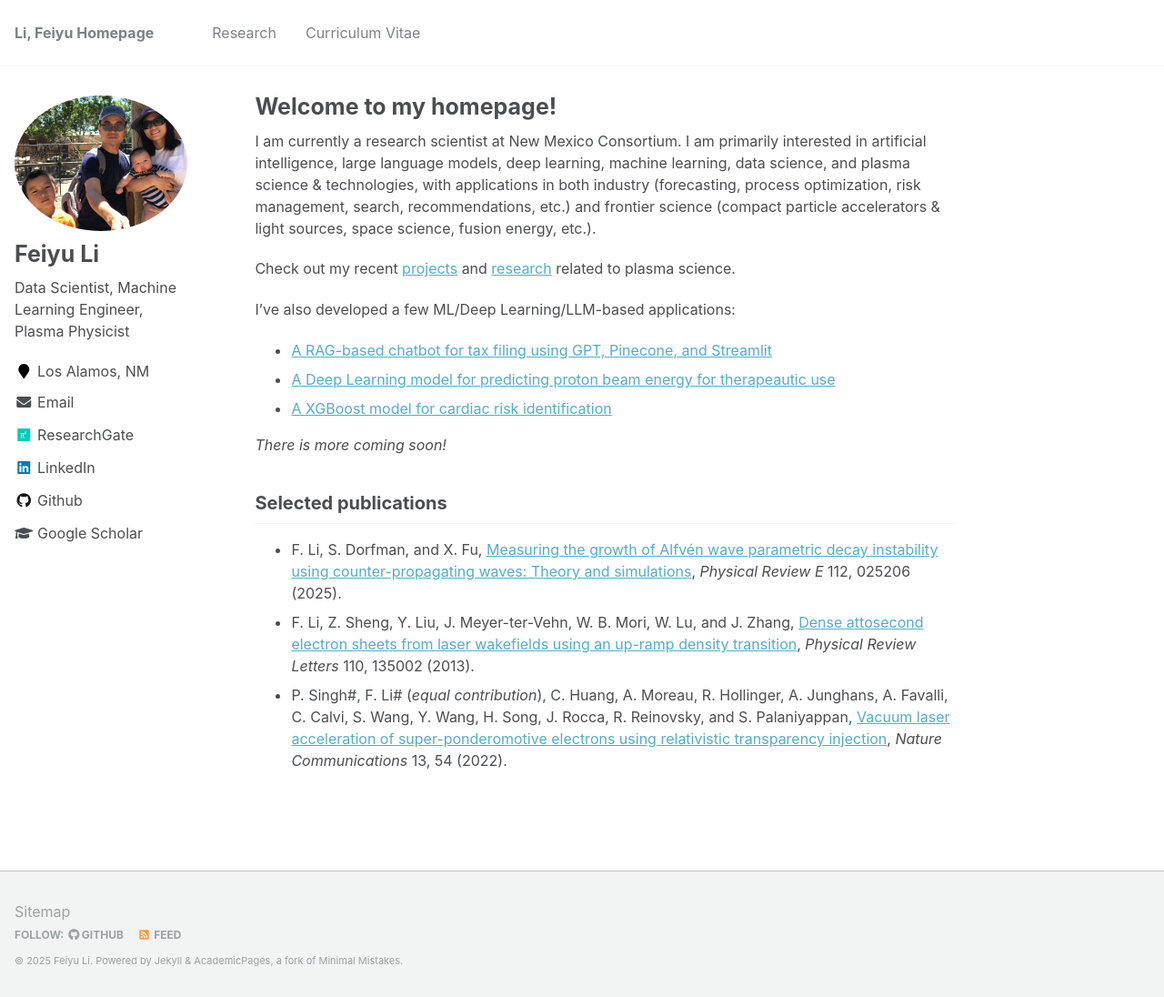
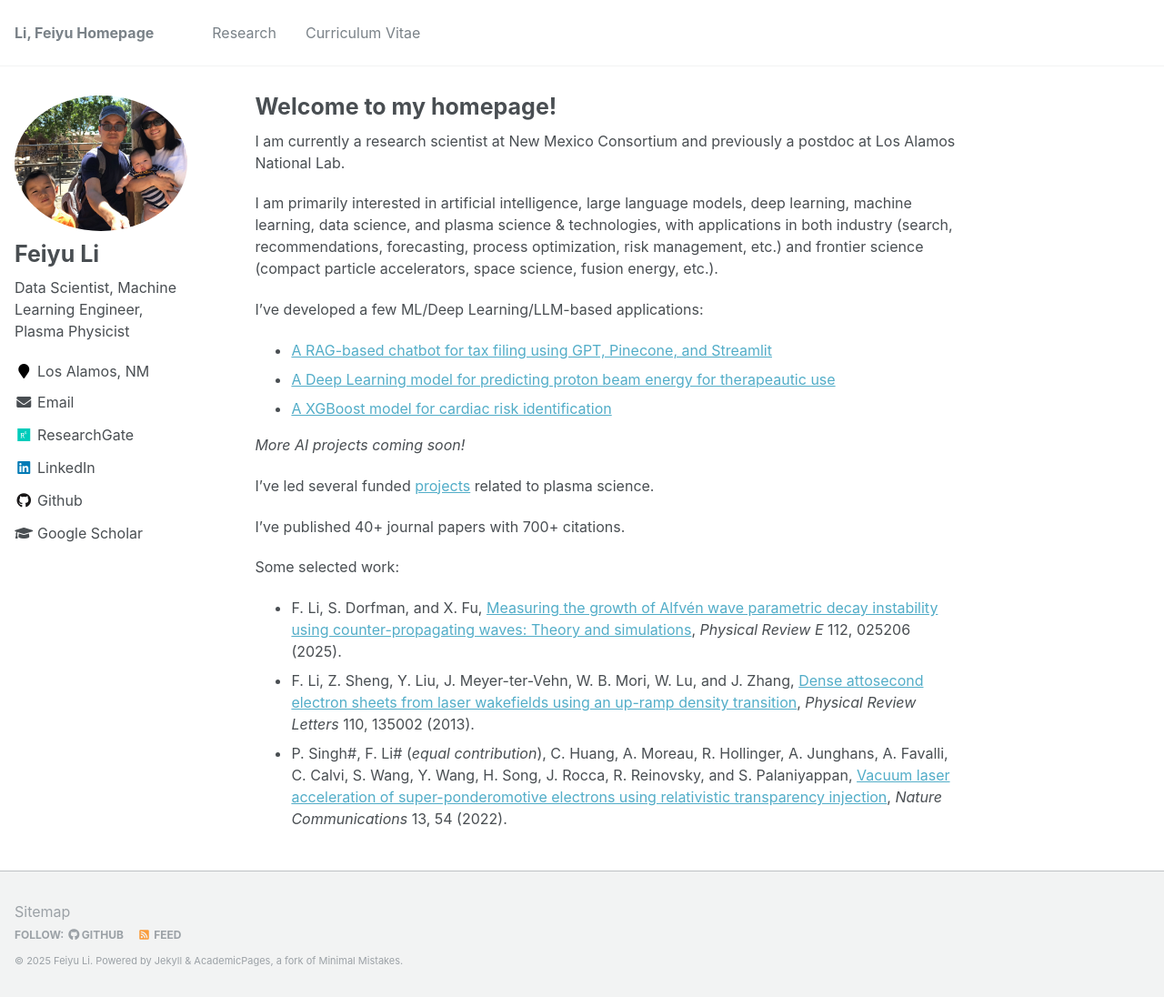
Before and after one commit to fyli16/fyli16.github.io, a Jekyll site: the page built from _pages/about.md, in a window 1280 px wide and 1096 px high. Shown: the whole window at 91% size. Built offline with Jekyll 4.4.1, drawn with Linux system fonts in a browser that asks for light colours.

Commit message:
update about

```diff
--- a/_pages/about.md
+++ b/_pages/about.md
@@ -8,18 +8,17 @@ redirect_from:
   - /about.html
 ---
 
-I am currently a research scientist at New Mexico Consortium.
-I am primarily interested in artificial intelligence, large language models, deep learning, machine learning, data science, and plasma science & technologies, with applications in both industry (forecasting, process optimization, risk management, search, recommendations, etc.) and frontier science (compact particle accelerators & light sources, space science, fusion energy, etc.).
+I am currently a research scientist at New Mexico Consortium and previously a postdoc at Los Alamos National Lab.
 
-Check out my recent [projects](https://fyli16.github.io/cv/) and [research](https://fyli16.github.io/research/) related to plasma science.
+I am primarily interested in artificial intelligence, large language models, deep learning, machine learning, data science, and plasma science & technologies, with applications in both industry (search, recommendations, forecasting, process optimization, risk management, etc.) and frontier science (compact particle accelerators, space science, fusion energy, etc.).
 
-I've also developed a few ML/Deep Learning/LLM-based applications:
+I've developed a few ML/Deep Learning/LLM-based applications:
 
 * [A RAG-based chatbot for tax filing using GPT, Pinecone, and Streamlit](https://github.com/fyli16/tax_pro_chatbot)
 * [A Deep Learning model for predicting proton beam energy for therapeautic use](https://github.com/fyli16/Deploy_PTP_as_FlaskApp_on_GCP)
 * [A XGBoost model for cardiac risk identification](https://github.com/fyli16/Deploy_HAD_as_FlaskApp_on_GCP)
 
-*There is more coming soon!*
+*More AI projects coming soon!*
 
 
 <!-- ## (updated Sept. 5, 2024) We invite applications for a postdoc position in computational study of nonlinear wave dynamics (Alfven, whistler) in magnetized plasmas. [Read more info here](https://newmexicoconsortium.org/careers/)  -->
@@ -30,7 +29,14 @@ I've also developed a few ML/Deep Learning/LLM-based applications:
 <!-- Notably, I have investigated several schemes for plasma-based accelerators and nonlinear plasma optics, including a first proposal for generating attosecond electron and radiation pulses from [laser wakefield acceleration](https://journals.aps.org/prl/abstract/10.1103/PhysRevLett.110.135002), a comprehensive analysis on [direct laser acceleration](https://journals.aps.org/prab/abstract/10.1103/PhysRevAccelBeams.24.041301), and a viable scheme for [vacuum laser acceleration](https://www.nature.com/articles/s41467-021-27691-w), etc. I co-developed the [CoSyR](https://github.com/lanl/cosyr) code, which allows for self-consistent modeling of beam dynamics in synchrotrons. Recently, I have extended my work to [space plasmas](https://en.wikipedia.org/wiki/Space_physics), where I further develop a [hybrid code](https://github.com/fyli16/h3d) for modeling [laboratory plasmas](https://plasma.physics.ucla.edu/).  -->
 <!-- Check out my [Google Scholar](https://scholar.google.com/citations?user=8jVlsdoAAAAJ&hl=en), [Researchgate](https://www.researchgate.net/profile/Feiyu-Li-4) for more about my research.  -->
 
-## Selected publications
+<!-- ## Selected publications -->
+
+I've led several funded [projects](https://fyli16.github.io/cv/) related to plasma science.
+
+I've published 40+ journal papers with 700+ citations.
+
+Some selected work:
+
 * F. Li, S. Dorfman, and X. Fu, [Measuring the growth of Alfvén wave parametric decay instability using counter-propagating waves: Theory and simulations](https://drive.google.com/file/d/1KGoC5ZpGpq759eFStNTm9O64nrjh8Xd9/view?usp=drive_link), *Physical Review E* 112, 025206 (2025).
 <!-- * F. Li, X. Fu, and S. Dorfman, [Effects of wave damping and finite perpendicular scale on three-dimensional Alfven wave parametric decay in low-beta plasmas](https://drive.google.com/file/d/1-fKsv396pD8m5WaU7dvYXtAO-whTGfix/view?usp=drive_link), *Physics of Plasmas* 31, 082113 (2024).  -->
 * F. Li, Z. Sheng, Y. Liu, J. Meyer-ter-Vehn, W. B. Mori, W. Lu, and J. Zhang, [Dense attosecond electron sheets from laser wakefields using an up-ramp density transition](https://drive.google.com/file/d/1ED6XBNJMT0joXAUs49AuiEj28bI5C_Vd/view?usp=drive_link), *Physical Review Letters* 110, 135002 (2013).
```
